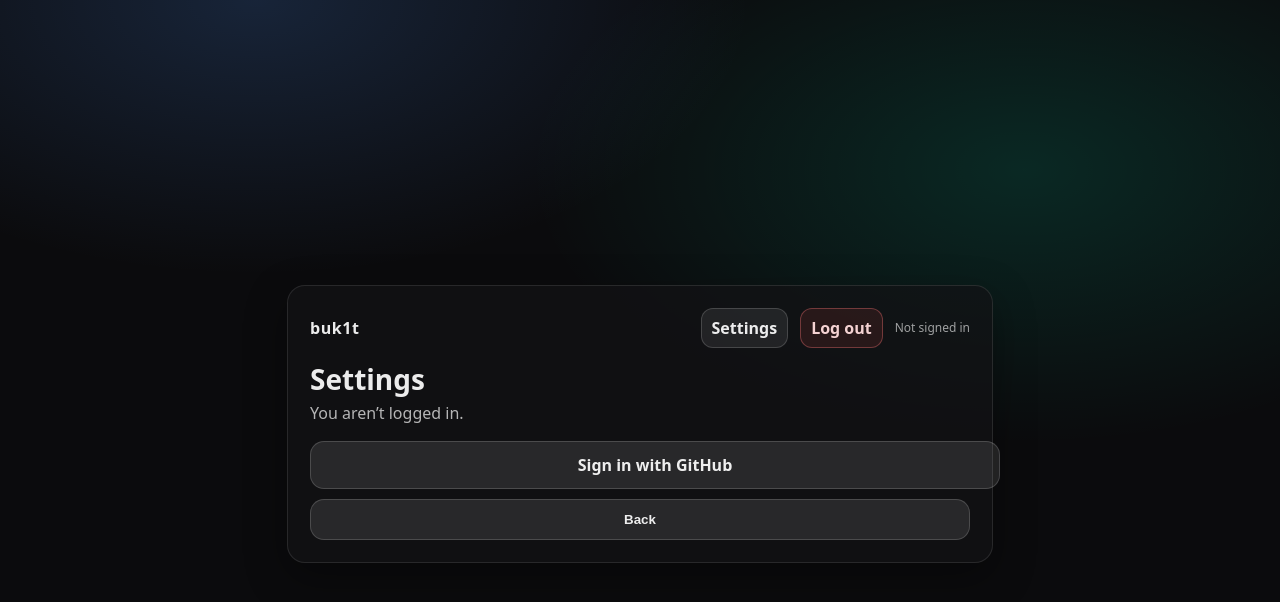
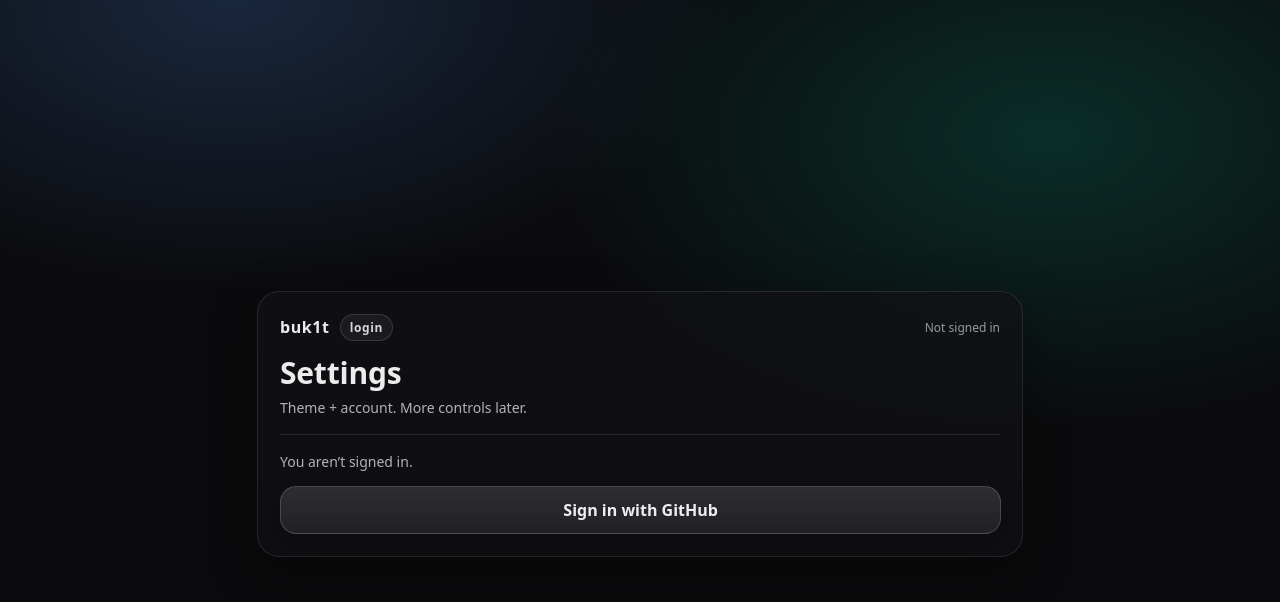
Before and after one commit to buk1t/login, a Next.js app: page /settings in a window 1280 px wide. Shown: the top 602 px of the page. Built offline with nearby package versions, Linux system fonts and the light colour scheme; no server answers.

Commit message:
make login look nice

```diff
--- a/app/_components/Header.js
+++ b/app/_components/Header.js
@@ -1,17 +1,30 @@
 import Link from "next/link";
 import { ui } from "./ui";
 
-export default function Header({ me }) {
+export default function Header({ me, active }) {
   const loggedIn = !!me?.ok;
 
   return (
-    <div style={ui.bar}>
-      <Link href="/" style={ui.brand}>buk1t</Link>
+    <div style={ui.topbar}>
+      <Link href="/" style={ui.brand}>
+        <span>buk1t</span>
+        <span style={ui.pill}>login</span>
+      </Link>
 
       <div style={ui.right}>
-        <Link href="/settings" style={ui.link}>Settings</Link>
-        <Link href="/logout" style={ui.linkDanger}>Log out</Link>
-        {!loggedIn && <span style={{ opacity: 0.65, fontSize: 12 }}>Not signed in</span>}
+        {loggedIn && active !== "settings" && (
+          <Link href="/settings" style={ui.btnGhost}>
+            Settings
+          </Link>
+        )}
+
+        {loggedIn ? (
+          <Link href="/logout" style={ui.btnDanger}>
+            Log out
+          </Link>
+        ) : (
+          <span style={{ opacity: 0.62, fontSize: 12 }}>Not signed in</span>
+        )}
       </div>
     </div>
   );
--- a/app/_components/ui.js
+++ b/app/_components/ui.js
@@ -5,81 +5,156 @@ export const ui = {
     placeItems: "center",
     padding: 24,
     background:
-      "radial-gradient(900px 500px at 20% 0%, rgba(80,150,255,0.18), transparent 55%)," +
-      "radial-gradient(900px 500px at 80% 20%, rgba(0,255,200,0.12), transparent 55%)," +
+      "radial-gradient(900px 520px at 18% 0%, rgba(80,150,255,0.20), transparent 56%)," +
+      "radial-gradient(900px 520px at 82% 16%, rgba(0,255,200,0.14), transparent 56%)," +
+      "radial-gradient(700px 520px at 50% 110%, rgba(255,255,255,0.06), transparent 60%)," +
       "#0b0b0d",
     color: "rgba(255,255,255,0.92)",
     fontFamily:
       "ui-sans-serif, system-ui, -apple-system, Segoe UI, Roboto, Helvetica, Arial",
   },
+
   card: {
-    width: "min(660px, 100%)",
-    borderRadius: 18,
+    width: "min(720px, 100%)",
+    borderRadius: 22,
     padding: 22,
-    background: "rgba(18,18,22,0.72)",
+    background: "rgba(18,18,22,0.74)",
     border: "1px solid rgba(255,255,255,0.10)",
-    boxShadow: "0 14px 40px rgba(0,0,0,0.35)",
+    boxShadow: "0 18px 50px rgba(0,0,0,0.40)",
+    backdropFilter: "blur(10px)",
   },
-  bar: {
+
+  // layout bits
+  topbar: {
     display: "flex",
     justifyContent: "space-between",
     alignItems: "center",
     gap: 12,
     marginBottom: 16,
   },
+
   brand: {
     textDecoration: "none",
     color: "rgba(255,255,255,0.92)",
     fontWeight: 900,
     letterSpacing: 0.6,
+    display: "inline-flex",
+    alignItems: "center",
+    gap: 10,
   },
-  right: { display: "flex", gap: 12, alignItems: "center" },
-  link: {
-    textDecoration: "none",
-    padding: "8px 10px",
-    borderRadius: 12,
-    border: "1px solid rgba(255,255,255,0.16)",
-    background: "rgba(255,255,255,0.08)",
-    color: "rgba(255,255,255,0.92)",
-    fontWeight: 650,
+
+  pill: {
+    fontSize: 12,
+    padding: "4px 9px",
+    borderRadius: 999,
+    border: "1px solid rgba(255,255,255,0.14)",
+    background: "rgba(255,255,255,0.06)",
+    opacity: 0.9,
   },
-  linkDanger: {
-    textDecoration: "none",
-    padding: "8px 10px",
-    borderRadius: 12,
-    border: "1px solid rgba(255,120,120,0.35)",
-    background: "rgba(255,80,80,0.10)",
-    color: "rgba(255,220,220,0.95)",
-    fontWeight: 800,
-  },
-  h1: { margin: "6px 0 8px", fontSize: 28, lineHeight: 1.1 },
-  p: { margin: "0 0 16px", opacity: 0.75, lineHeight: 1.45 },
+
+  right: { display: "flex", gap: 10, alignItems: "center" },
+
+  // type
+  h1: { margin: "6px 0 8px", fontSize: 30, lineHeight: 1.08, letterSpacing: -0.2 },
+  p: { margin: "0 0 14px", opacity: 0.74, lineHeight: 1.5, fontSize: 14 },
+
+  // buttons/inputs
   btn: {
     display: "inline-flex",
     alignItems: "center",
     justifyContent: "center",
-    width: "100%",
+    width: "96%",
     padding: "12px 14px",
-    borderRadius: 14,
-    background: "rgba(255,255,255,0.10)",
+    borderRadius: 16,
+    background: "linear-gradient(180deg, rgba(255,255,255,0.13), rgba(255,255,255,0.08))",
     border: "1px solid rgba(255,255,255,0.16)",
     color: "rgba(255,255,255,0.92)",
     textDecoration: "none",
     fontWeight: 800,
     cursor: "pointer",
+    boxShadow: "0 10px 30px rgba(0,0,0,0.30)",
   },
-  small: { marginTop: 14, opacity: 0.65, fontSize: 12, lineHeight: 1.35 },
+
+  btnGhost: {
+    display: "inline-flex",
+    alignItems: "center",
+    justifyContent: "center",
+    padding: "10px 12px",
+    borderRadius: 14,
+    background: "rgba(255,255,255,0.06)",
+    border: "1px solid rgba(255,255,255,0.14)",
+    color: "rgba(255,255,255,0.90)",
+    textDecoration: "none",
+    fontWeight: 750,
+    cursor: "pointer",
+  },
+
+  btnDanger: {
+    display: "inline-flex",
+    alignItems: "center",
+    justifyContent: "center",
+    padding: "10px 12px",
+    borderRadius: 14,
+    background: "rgba(255,80,80,0.10)",
+    border: "1px solid rgba(255,120,120,0.35)",
+    color: "rgba(255,220,220,0.96)",
+    textDecoration: "none",
+    fontWeight: 850,
+    cursor: "pointer",
+  },
+
+  input: {
+    padding: "10px 12px",
+    borderRadius: 16,
+    background: "rgba(255,255,255,0.07)",
+    border: "1px solid rgba(255,255,255,0.14)",
+    color: "rgba(255,255,255,0.92)",
+    outline: "none",
+  },
+
+  small: { marginTop: 14, opacity: 0.62, fontSize: 12, lineHeight: 1.35 },
+
   mono: {
     fontFamily:
       "ui-monospace, SFMono-Regular, Menlo, Monaco, Consolas, Liberation Mono, monospace",
     opacity: 0.9,
   },
-  input: {
-    padding: "10px 12px",
+
+  divider: {
+    height: 1,
+    background: "rgba(255,255,255,0.10)",
+    margin: "16px 0",
+  },
+
+  row: {
+    display: "flex",
+    alignItems: "center",
+    justifyContent: "space-between",
+    gap: 12,
+    flexWrap: "wrap",
+  },
+
+  // account block
+  acct: {
+    display: "flex",
+    alignItems: "center",
+    gap: 12,
+    padding: 12,
+    borderRadius: 18,
+    background: "rgba(255,255,255,0.06)",
+    border: "1px solid rgba(255,255,255,0.10)",
+  },
+
+  avatar: {
+    width: 40,
+    height: 40,
     borderRadius: 14,
+    objectFit: "cover",
     background: "rgba(255,255,255,0.08)",
-    border: "1px solid rgba(255,255,255,0.16)",
-    color: "rgba(255,255,255,0.92)",
-    outline: "none",
+    border: "1px solid rgba(255,255,255,0.10)",
   },
+
+  acctText: { display: "grid", gap: 2 },
+  acctName: { fontWeight: 900, letterSpacing: -0.1, lineHeight: 1.15 },
+  acctEmail: { fontSize: 12, opacity: 0.72, lineHeight: 1.2 },
 };
--- a/app/settings/page.js
+++ b/app/settings/page.js
@@ -1,25 +1,15 @@
 "use client";
 
 import { useEffect, useMemo, useState } from "react";
-import { useRouter } from "next/navigation";
 import Header from "../_components/Header";
 import { ui } from "../_components/ui";
 
 export default function Settings() {
-  const router = useRouter();
-
   const [me, setMe] = useState(null);
-  const [theme, setTheme] = useState({
-    mode: "dark",
-    accent: "ocean",
-    radius: 18,
-  });
+  const [theme, setTheme] = useState({ mode: "dark", accent: "ocean", radius: 18 });
   const [status, setStatus] = useState("");
 
-  // If you want settings to send people back to the main buk1t site after login,
-  // set this to your preferred default:
   const returnTo = "https://www.buk1t.com/";
-
   const startUrl = useMemo(() => {
     return (
       "https://api.buk1t.com/api/auth/github/start?return_to=" +
@@ -50,39 +40,49 @@ export default function Settings() {
         headers: { "Content-Type": "application/json" },
         body: JSON.stringify({ theme }),
       });
-
-      if (r.ok) setStatus("Saved ✅");
-      else setStatus("Save failed ❌");
+      setStatus(r.ok ? "Saved ✅" : "Save failed ❌");
     } catch {
       setStatus("Save failed ❌");
     }
     setTimeout(() => setStatus(""), 1400);
   }
 
+  const user = me?.user;
+
   return (
     <main style={ui.main}>
       <div style={ui.card}>
-        <Header me={me} />
+        <Header me={me} active="settings" />
 
         <h1 style={ui.h1}>Settings</h1>
+        <p style={ui.p}>Theme + account. More controls later.</p>
 
         {!me?.ok ? (
           <>
-            <p style={ui.p}>You aren’t logged in.</p>
-
+            <div style={ui.divider} />
+            <p style={ui.p}>You aren’t signed in.</p>
             <a href={startUrl} style={ui.btn}>
               Sign in with GitHub
             </a>
-
-            <button
-              onClick={() => router.push("/")}
-              style={{ ...ui.btn, marginTop: 10 }}
-            >
-              Back
-            </button>
           </>
         ) : (
           <>
+            {/* Account */}
+            <div style={ui.acct}>
+              {user?.avatar_url ? (
+                <img src={user.avatar_url} alt="" style={ui.avatar} />
+              ) : (
+                <div style={ui.avatar} />
+              )}
+              <div style={ui.acctText}>
+                <div style={ui.acctName}>{user?.name || "Account"}</div>
+                <div style={ui.acctEmail}>{user?.email || "No public email"}</div>
+              </div>
+            </div>
+
+            <div style={ui.divider} />
+
+            {/* Theme controls */}
             <div
               style={{
                 display: "grid",
@@ -90,20 +90,11 @@ export default function Settings() {
                 gridTemplateColumns: "repeat(auto-fit, minmax(200px, 1fr))",
               }}
             >
-              <label
-                style={{
-                  display: "grid",
-                  gap: 6,
-                  fontWeight: 700,
-                  opacity: 0.9,
-                }}
-              >
+              <label style={{ display: "grid", gap: 6, fontWeight: 800, opacity: 0.9 }}>
                 Mode
                 <select
                   value={theme.mode || "dark"}
-                  onChange={(e) =>
-                    setTheme({ ...theme, mode: e.target.value })
-                  }
+                  onChange={(e) => setTheme({ ...theme, mode: e.target.value })}
                   style={ui.input}
                 >
                   <option value="dark">dark</option>
@@ -111,60 +102,42 @@ export default function Settings() {
                 </select>
               </label>
 
-              <label
-                style={{
-                  display: "grid",
-                  gap: 6,
-                  fontWeight: 700,
-                  opacity: 0.9,
-                }}
-              >
+              <label style={{ display: "grid", gap: 6, fontWeight: 800, opacity: 0.9 }}>
                 Accent
                 <input
                   value={theme.accent || ""}
-                  onChange={(e) =>
-                    setTheme({ ...theme, accent: e.target.value })
-                  }
+                  onChange={(e) => setTheme({ ...theme, accent: e.target.value })}
                   style={ui.input}
                   placeholder="ocean / neon / beach / etc"
                 />
               </label>
 
-              <label
-                style={{
-                  display: "grid",
-                  gap: 6,
-                  fontWeight: 700,
-                  opacity: 0.9,
-                }}
-              >
+              <label style={{ display: "grid", gap: 6, fontWeight: 800, opacity: 0.9 }}>
                 Radius
                 <input
                   type="number"
                   value={Number(theme.radius ?? 18)}
-                  onChange={(e) =>
-                    setTheme({ ...theme, radius: Number(e.target.value) })
-                  }
+                  onChange={(e) => setTheme({ ...theme, radius: Number(e.target.value) })}
                   style={ui.input}
                 />
               </label>
             </div>
 
-            <button onClick={save} style={{ ...ui.btn, marginTop: 14 }}>
-              Save
-            </button>
+            <div style={{ marginTop: 14 }}>
+              <button onClick={save} style={ui.btn}>
+                Save
+              </button>
+              {!!status && <div style={{ marginTop: 10, opacity: 0.82 }}>{status}</div>}
+            </div>
 
-            {!!status && (
-              <div style={{ marginTop: 10, opacity: 0.85 }}>{status}</div>
-            )}
-
-            <details style={{ marginTop: 14, opacity: 0.85 }}>
-              <summary>Theme JSON</summary>
+            {/* JSON (keep, but tucked away) */}
+            <details style={{ marginTop: 14, opacity: 0.88 }}>
+              <summary style={{ cursor: "pointer" }}>Theme JSON</summary>
               <pre
                 style={{
                   marginTop: 10,
                   padding: 12,
-                  borderRadius: 14,
+                  borderRadius: 16,
                   background: "rgba(0,0,0,0.35)",
                   border: "1px solid rgba(255,255,255,0.10)",
                   overflow: "auto",
```
Also changed, not shown: app/HomeClient.js (+5 -6 lines).
